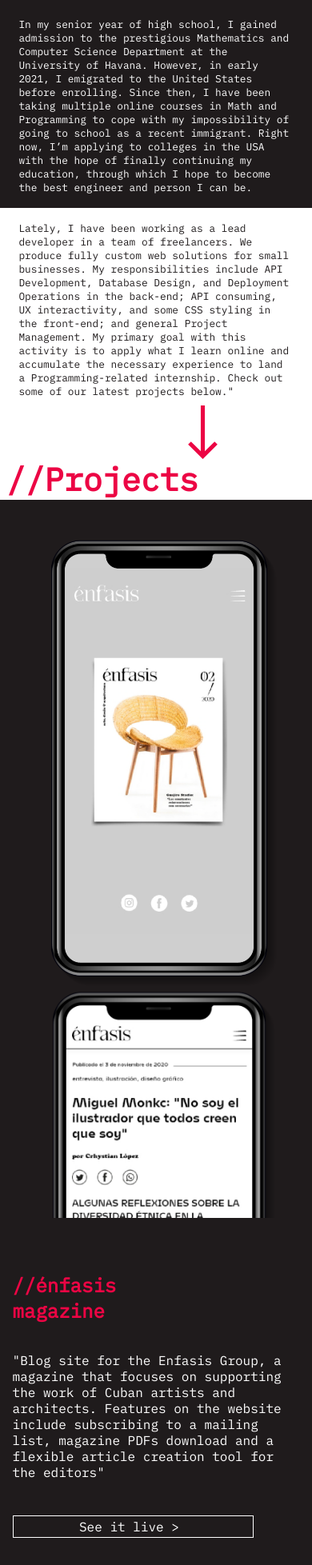
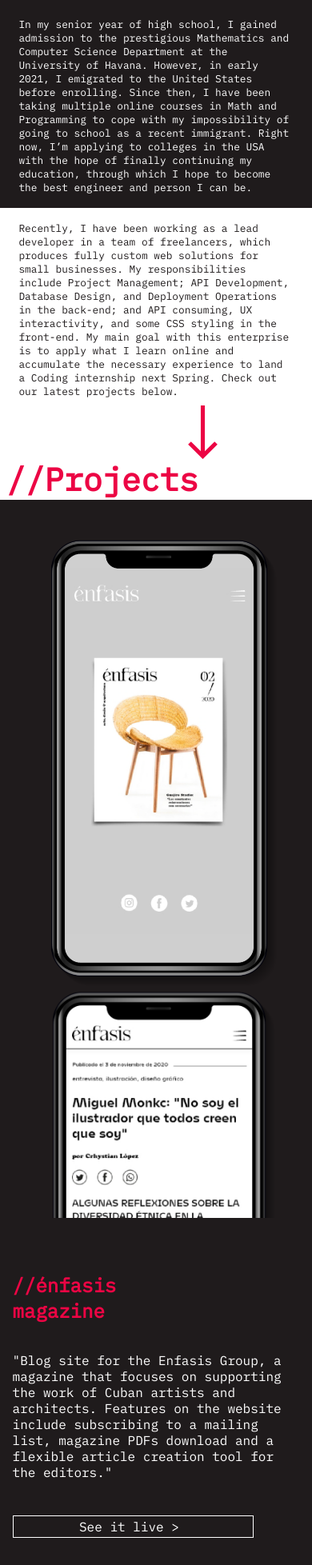
Before and after one commit to sidecontrolpapi/landing, a React (Create React App) app: page / in a window 390 px wide. Shown: the part 1497-3454 px from the top of the page at 80% size. Built offline with nearby package versions, Linux system fonts and the light colour scheme.

Commit message:
fix typos

```diff
--- a/src/pages/AboutMe.jsx
+++ b/src/pages/AboutMe.jsx
@@ -16,7 +16,8 @@ const AboutMe = ()=> {
                 </p>
                 <p>In my senior year of high school, I gained admission to the prestigious Mathematics and Computer Science Department at the University of Havana. However, in early 2021, I emigrated to the United States before enrolling. Since then, I have been taking multiple online courses in Math and Programming to cope with my impossibility of going to school as a recent immigrant. Right now, I’m applying to colleges in the USA with the hope of finally continuing my education, through which I hope to become the best engineer and person I can be.
                 </p>
-                <p>Lately, I have been working as a lead developer in a team of freelancers. We produce fully custom web solutions for small businesses. My responsibilities include API Development, Database Design, and Deployment Operations in the back-end; API consuming, UX interactivity, and some CSS styling in the front-end; and general Project Management. My primary goal with this activity is to apply what I learn online and accumulate the necessary experience to land a Programming-related internship. Check out some of our latest projects below.&quot;
+                <p>Recently, I have been working as a lead developer in a team of freelancers, which produces fully custom web solutions for small businesses. My responsibilities include Project Management; API Development, Database Design, and Deployment Operations in the back-end; and API consuming, UX interactivity, and some CSS styling in the front-end. My main goal with this enterprise is to apply what I learn online and accumulate the necessary experience to land a Coding internship next Spring. Check out our latest projects below.
+
 
                 </p>
 
--- a/src/pages/Hello.jsx
+++ b/src/pages/Hello.jsx
@@ -23,7 +23,7 @@ const Hello = ()=> {
                     <p><span className="red">
                     location = </span>&quot;Miami, Florida&quot;</p>
 
-                    <p><span className="red">description =</span> &quot;I am a self-taught full-stack web developer who works as a freelancer, mainly with Django in the back-end and Nextjs in the front-end. I love  building everything custom: having fun implementing every feature and creating the most reliable, scalable, and personalized solutions out of my customers’ needs.&quot; <span className="red">/&#62;</span></p>
+                    <p><span className="red">description =</span> &quot;I am a self-taught full-stack web developer who works as a freelancer, mainly with Django in the back-end and Nextjs in the front-end. I love building everything custom: having fun implementing every feature and creating the most reliable, scalable, and personalized solutions out of my customers’ needs.&quot; <span className="red">/&#62;</span></p>
                     <img className="ShortArrow" src={short} alt=""/>
                     <img className="LongArrow" src={long} alt="arrow" />
                 </div>
--- a/src/styles/mobile.css
+++ b/src/styles/mobile.css
@@ -209,7 +209,7 @@ margin-left: 10vw;}
     display: flex;
     flex-direction: column;
 }
-.PersonalInfo a,p, .PersonalInfo u{
+.PersonalInfo a,p{
     padding-top: 2%;
 }
 .PersonalInfo p:first-of-type{
--- a/src/temporalProjectsJSON.js
+++ b/src/temporalProjectsJSON.js
@@ -5,8 +5,8 @@ import enfasis_portrait from "./images/enfasis (1).png"
 
 
  const projects = [
-    {id:2, portrait:encanto_portrait, landscape:encanto_landscape, title:"el encanto liquidation", description:"E-commerce website for liquidation company. Features include user accounts, fast search, and secure payment with PayPal.", link:"https://elencantoliquidation.com" },
-    {id:1, portrait:enfasis_portrait, landscape:enfasis_landscape, title:"énfasis magazine", description:"Blog site for the Enfasis Group, a magazine that focuses on supporting the work of Cuban artists and architects. Features on the website include subscribing to a mailing list, magazine PDFs download and a flexible article creation tool for the editors", link:"https://enfasismag.com" }
+    {id:2, portrait:encanto_portrait, landscape:encanto_landscape, title:"el encanto liquidation", description:"E-commerce website for liquidation company. Features include user accounts, fast search, and secure payments with PayPal.", link:"https://elencantoliquidation.com" },
+    {id:1, portrait:enfasis_portrait, landscape:enfasis_landscape, title:"énfasis magazine", description:"Blog site for the Enfasis Group, a magazine that focuses on supporting the work of Cuban artists and architects. Features on the website include subscribing to a mailing list, magazine PDFs download and a flexible article creation tool for the editors.", link:"https://enfasismag.com" }
 ]
 
 export default projects
```
